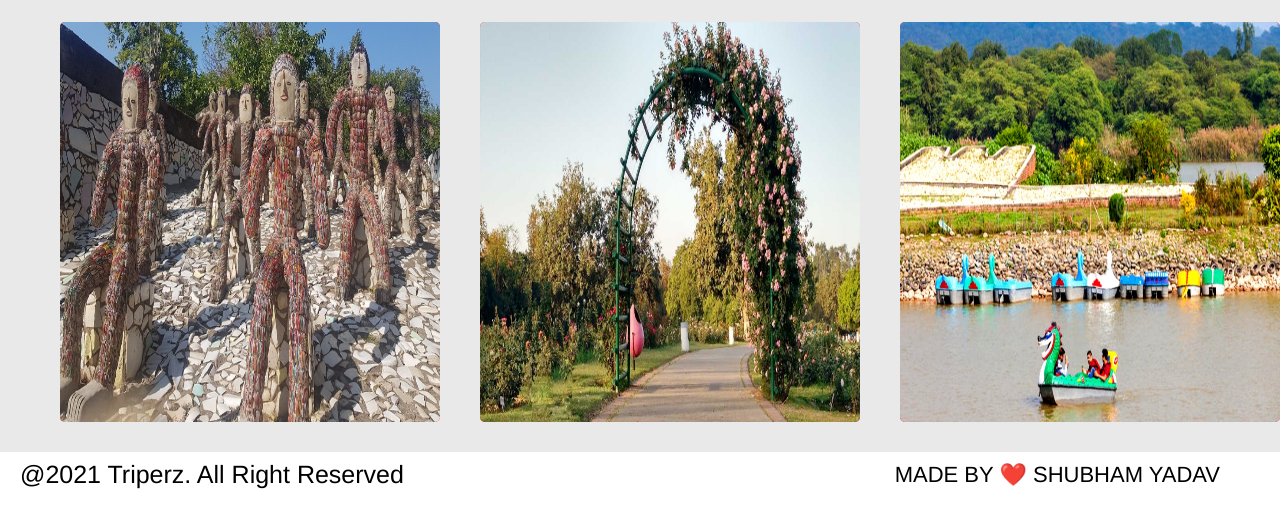
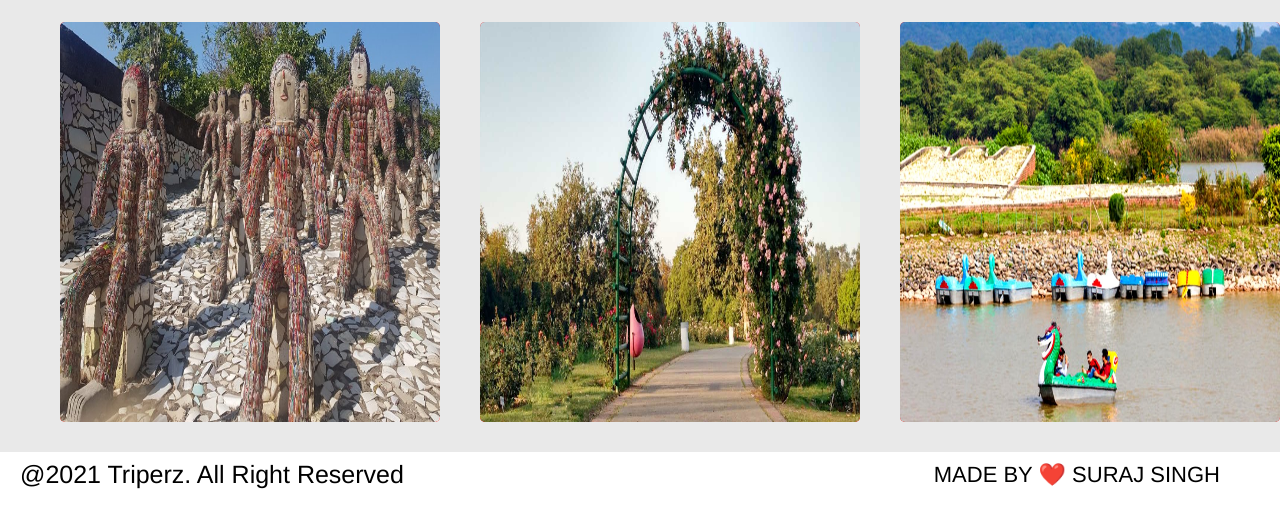
Before and after one commit to surajsinghgore/tripperz, a plain HTML site: page places.html in a window 1280 px wide. Shown: the part 128-656 px from the top of the page. Drawn offline with Linux system fonts and the light colour scheme.

Commit message:
Update places.html

```diff
--- a/places.html
+++ b/places.html
@@ -188,7 +188,7 @@
     <footer>
       <span class="copy"> @2021 Triperz. All Right Reserved </span>
       <span class="person">
-        MADE BY ❤️ <span class="name">SHUBHAM YADAV</span></span
+        MADE BY ❤️ <span class="name">SURAJ SINGH</span></span
       >
     </footer>
 
```
